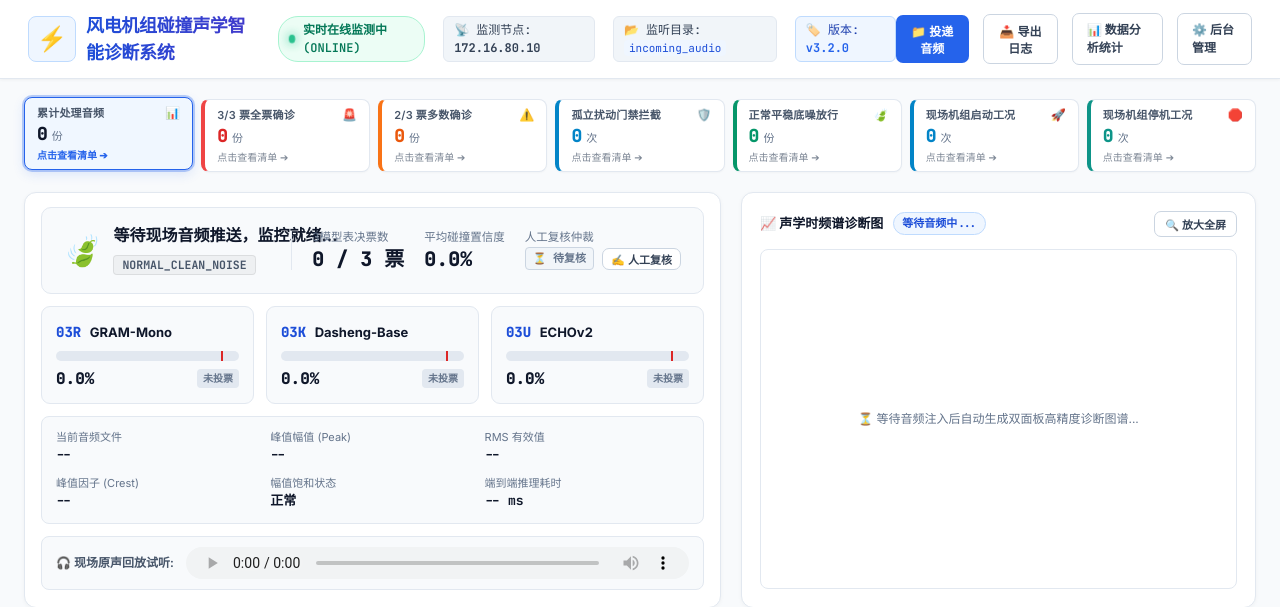
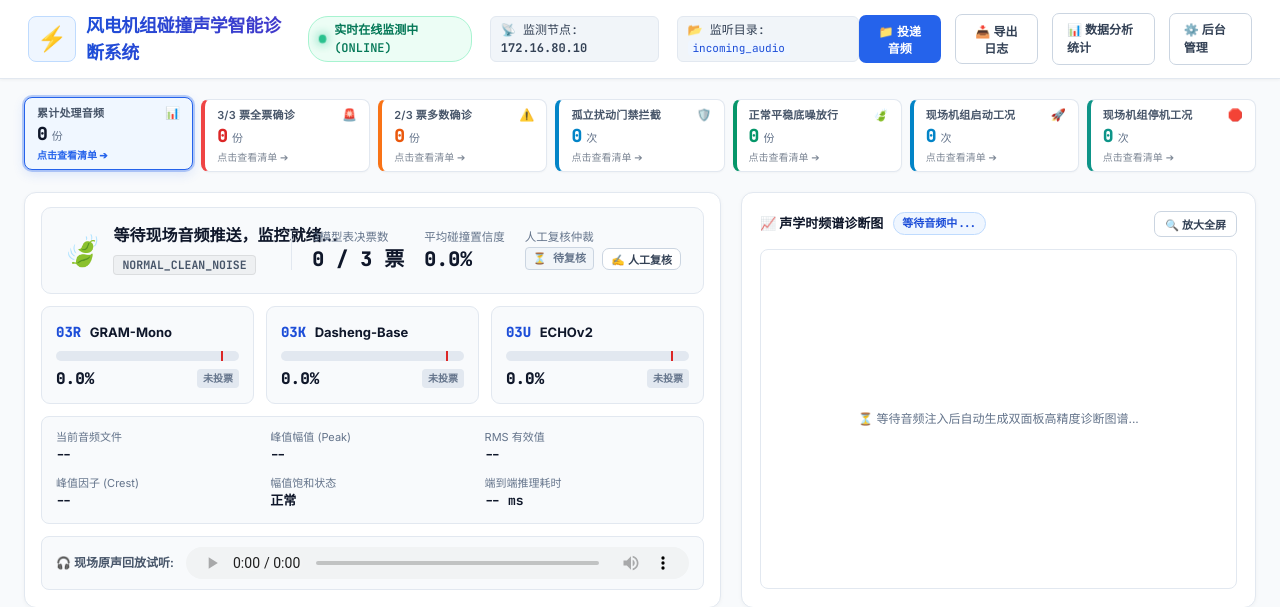
Before and after one commit to chdliulong-svg/hub-audio-detect, a Flask app: page / in a window 1280 px wide. Shown: the top 607 px of the page. Run offline with Flask 2, Linux system fonts and the light colour scheme; data that the repository does not hold is empty; parts of the project's set-up code (start-up, migrations or seed data) failed here and were passed over.

Commit message:
refactor(ui): remove standalone version pill from top navigation bar

```diff
--- a/templates/admin.html
+++ b/templates/admin.html
@@ -21,10 +21,6 @@
             </div>
             <div class="node-pill">
                 <span>监测节点: <strong>{{ config.turbine_node }}</strong></span>
-            </div>
-            <div class="node-pill version-pill" title="系统软件版本: {{ system_version }}">
-                <span class="node-icon">🏷️</span>
-                <span>版本: <strong style="color: #2563eb;">{{ system_version }}</strong></span>
             </div>
         </div>
         <div class="header-right" style="gap:10px; align-items:center;">
--- a/templates/index.html
+++ b/templates/index.html
@@ -28,10 +28,6 @@
             </div>
             <div class="node-pill" title="自动归档: {{ config.monitor.watch_dir }}/processed">
                 <span>📂 监听目录: <code id="headerWatchDirCode">{{ config.monitor.watch_dir }}</code></span>
-            </div>
-            <div class="node-pill version-pill" title="系统软件版本: {{ system_version }}">
-                <span class="node-icon">🏷️</span>
-                <span>版本: <strong style="color: #2563eb;">{{ system_version }}</strong></span>
             </div>
         </div>
         <div class="header-right">
```
